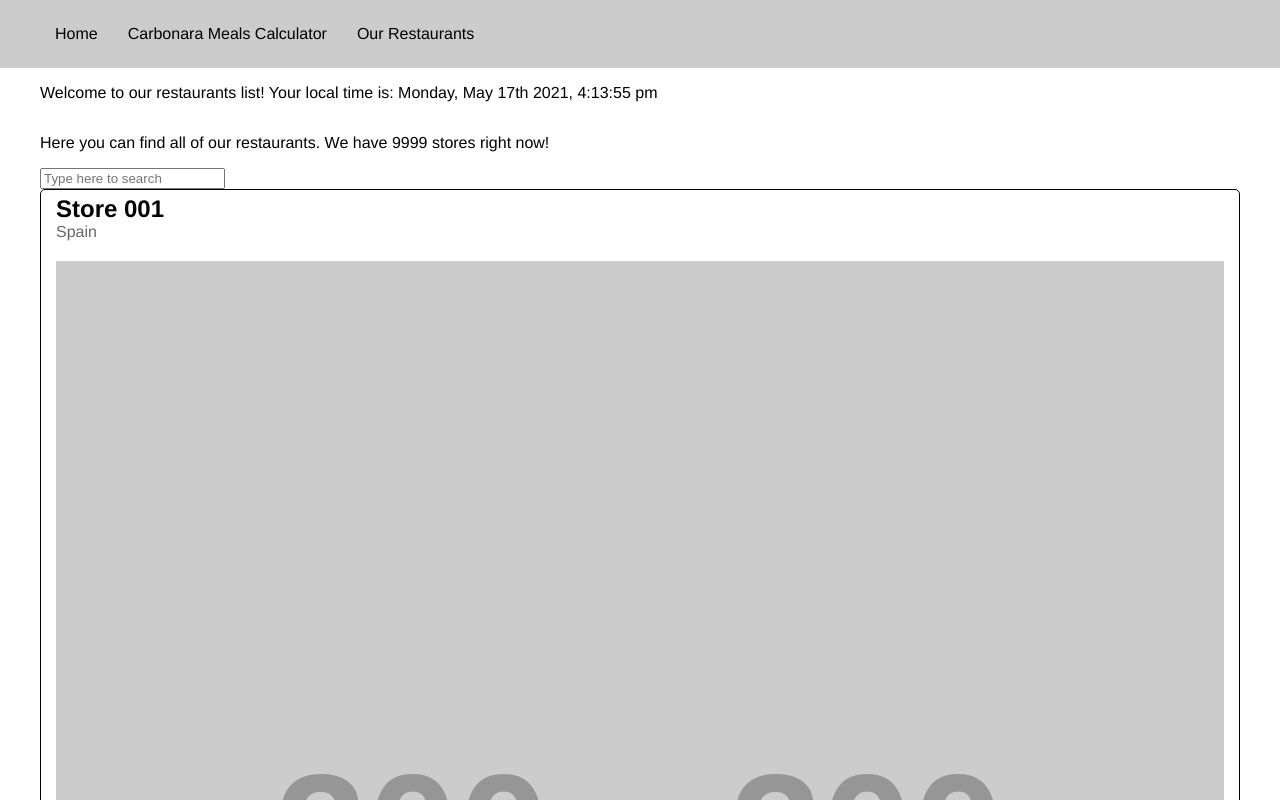
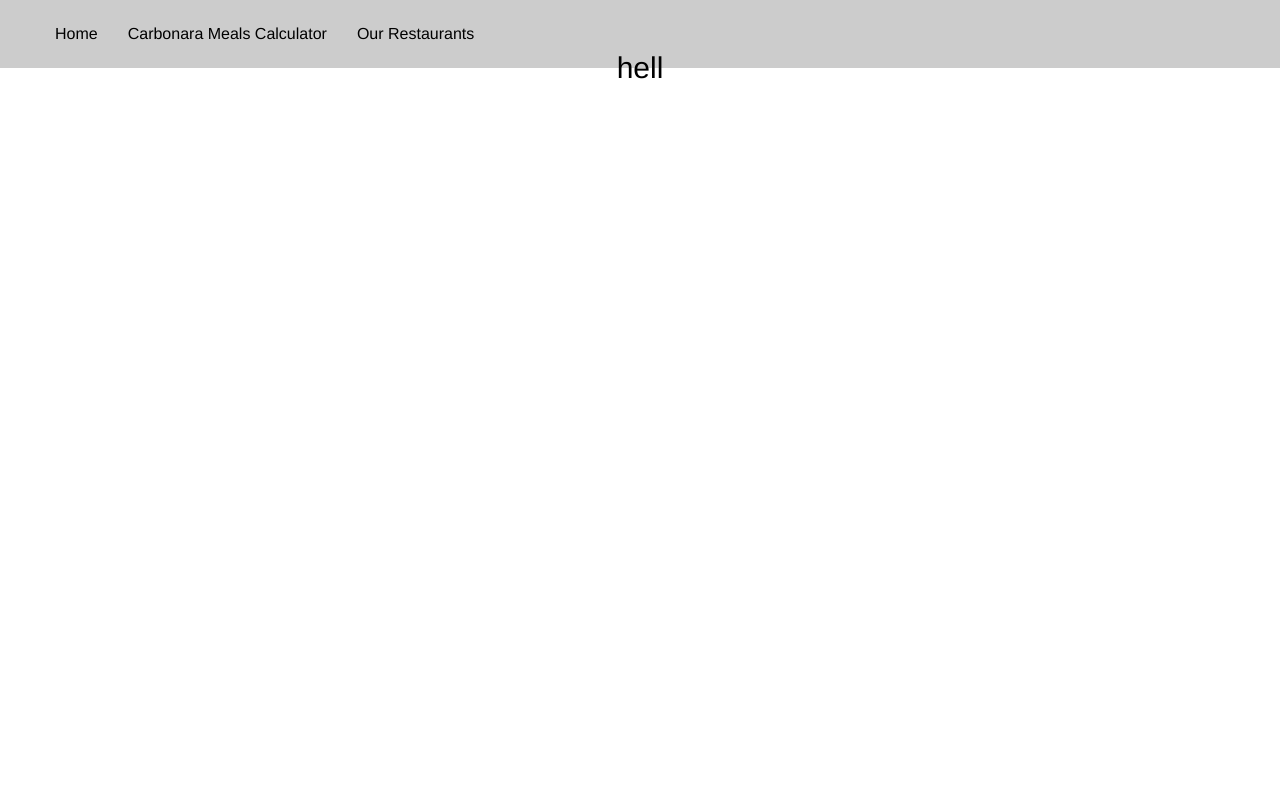
Before and after one commit to akwetey/Vuejs-Restaurant, a Vue app: page /my-meal in a window 1280 px wide. Shown: the top 800 px of the page. Built offline with nearby package versions, Linux system fonts and the light colour scheme; the HTML template or start-up script is replaced by a standard one.

Commit message:
dynamic import json file

```diff
--- a/src/components/StoreList/StoreList.vue
+++ b/src/components/StoreList/StoreList.vue
@@ -81,7 +81,6 @@ export default {
       return this.stores.length;
     },
   },
-
   watch: {
     search(n) {
       if (n) {
--- a/src/router/index.js
+++ b/src/router/index.js
@@ -26,7 +26,7 @@ const routes = [
     path: "/my-meal",
     name: "My-Meal",
     component: () =>
-      import(/* webpackChunkName: "MyMeals" */ "@/views/Restaurants.vue"),
+      import(/* webpackChunkName: "MyMeals" */ "@/views/MyMeals.vue"),
   },
 ];
 
--- /dev/null
+++ b/src/views/MyMeals.vue
@@ -0,0 +1,17 @@
+<template>
+  <div>
+    <Banner text="hell" />
+  </div>
+</template>
+<script>
+const Banner = () => ({
+  component: import("@/components/Banner/Banner.vue"),
+});
+export default {
+  name: "MyMeal",
+  components: {
+    Banner,
+  },
+};
+</script>
+<style scoped></style>
--- a/src/views/Restaurants.vue
+++ b/src/views/Restaurants.vue
@@ -2,7 +2,7 @@
   <div class="page page__stores">
     <p>{{ welcomeMessage }}</p>
     <div class="pages__stores-list">
-      <StoreList :stores="stores" />
+      <StoreList :stores="stores" v-if="stores.length" />
     </div>
   </div>
 </template>
@@ -10,9 +10,12 @@
 <script>
 const dayjs = require("dayjs");
 const advancedFormat = require("dayjs/plugin/advancedFormat");
-import StoreList from "@/components/StoreList/StoreList";
-const stores = require("@/assets/stores/stores.json");
+const StoreList = () => ({
+  component: import("@/components/StoreList/StoreList.vue"),
+});
+
 dayjs.extend(advancedFormat);
+
 export default {
   name: "Stores",
   components: {
@@ -21,7 +24,7 @@ export default {
   data() {
     return {
       currentTime: dayjs().format("dddd, MMMM Do YYYY, h:mm:ss a"),
-      stores,
+      stores: [],
     };
   },
   computed: {
@@ -32,7 +35,7 @@ export default {
       );
     },
   },
-  mounted() {
+  async mounted() {
     const setTimer = () =>
       setTimeout(() => {
         this.currentTime = dayjs(new Date()).format(
@@ -40,7 +43,11 @@ export default {
         );
         setTimer();
       }, 1000);
+
     setTimer();
+
+    const { default: json } = await import("@/assets/stores/stores.json");
+    this.stores = json;
   },
 };
 </script>
```
